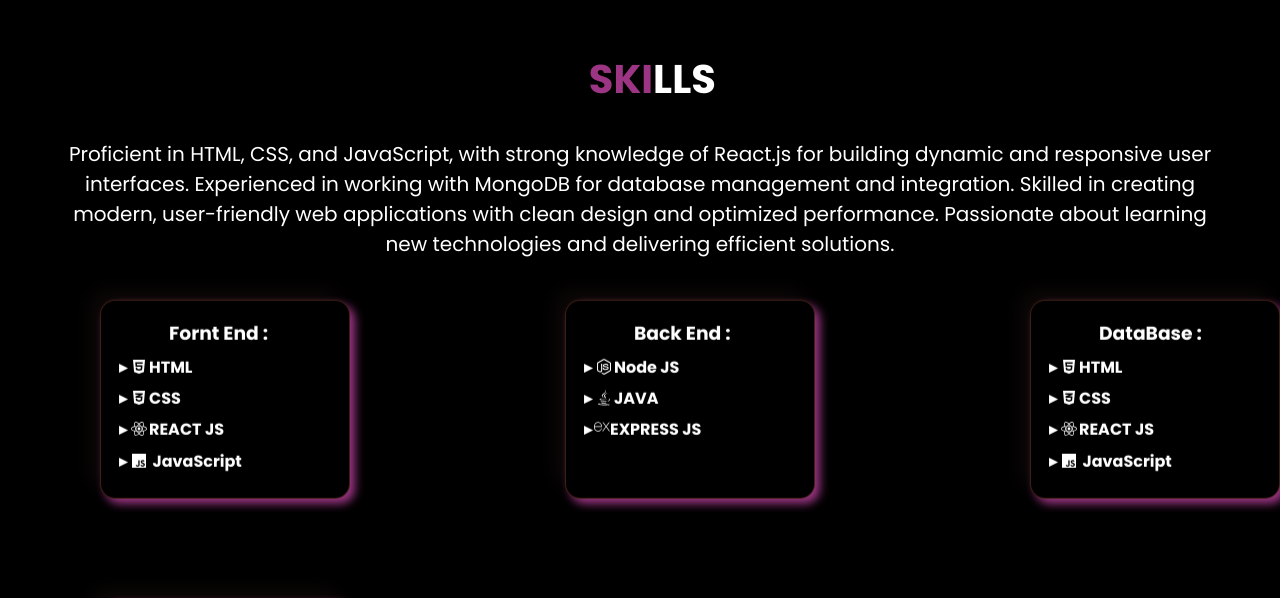
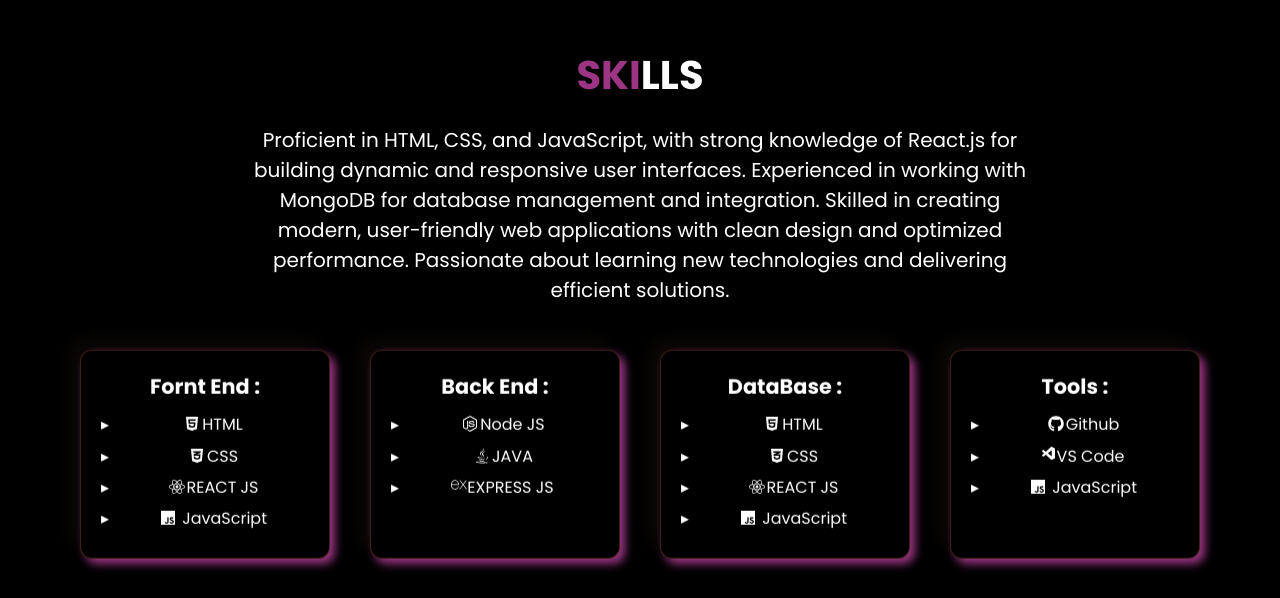
Before and after one commit to ssudharshan-s/portfolio, a React (Create React App) app: page / in a window 1280 px wide. Shown: the part 1551-2149 px from the top of the page. Built offline with nearby package versions, Linux system fonts and the light colour scheme.

Commit message:
Update Skill1.css

```diff
--- a/src/components/Skill1.css
+++ b/src/components/Skill1.css
@@ -1,76 +1,65 @@
-.skill{
+.skill {
   position: relative;
   background: black;
   width: 100%;
-    height: 109vh;
-    margin-top: -30px;;
+  min-height: 100vh;
+  margin-top: -30px;
+  padding: 40px 20px; /* add padding for spacing */
+  text-align: center;
+}
 
-}
-.skill h2{
-    margin-top:5%;
-    position: absolute;
-    padding-left: 46%;
-    text-align: center;
+.skill h2 {
+  margin: 20px 0;
   font-size: 40px;
   color: white;
 }
-.skill p{
-    position: absolute;
+
+.skill p {
   font-size: 20px;
   font-weight: 400;
-    padding: 0 50px;
-    text-align: center;
+  margin: 20px auto;
+  max-width: 800px;
   color: white;
-    margin-top: 12%;
-}
-.skill span{
-    color:rgba(156,53,132,255) ;
 }
 
+.skill span {
+  color: rgba(156, 53, 132, 255);
+}
 
-.skill-list{
-    position: absolute;
+.skill-list {
   display: flex;
-    justify-content: space-between;
   flex-wrap: wrap;
-    grid-template-columns: repeat(auto-fit, minmax(180px, 1fr));
-    gap:100px;
-    margin-top:25%;
-    padding-left: 100px;
+  justify-content: center;
+  gap: 40px;
+  margin-top: 50px;
+}
 
-}
-.skill-box{
-
+.skill-box {
   border: 0.1px solid rgba(124, 65, 36, 0.5);
   backdrop-filter: blur(10px);
   -webkit-backdrop-filter: blur(10px);
-    transition:all 0.3s ease;
   border-radius: 12px;
-    padding:20px;
-    background:#000;
-    color:#fff;
-    width:250px;
+  padding: 20px;
+  background: #000;
+  color: #fff;
+  width: 250px;
+  box-shadow: 5px 5px 10px rgba(156, 53, 132, 255),
+              -10px -10px 20px rgba(25, 17, 13, 0.5);
   transition: all 0.3s ease;
-    box-shadow: 5px 5px 10px rgba(156,53,132,255) ,
-                -10px -10px 20px rgba(25, 17, 13, 0.5);
+  animation: floatIcon 2s ease-in-out infinite;
 }
 
-.skill-box:hover{
+.skill-box:hover {
   transform: translateY(-2px);
-     box-shadow: 15px 15px 30px  rgba(156,53,132,255) ,
+  box-shadow: 15px 15px 30px rgba(156, 53, 132, 255),
               5px 5px 10px rgba(124, 65, 36, 0.5);
 }
 
-.skill-box h3{
-    align-items: center;
-    padding-inline-start: 50px;
+.skill-box h3 {
+  margin-bottom: 10px;
+  font-size: 1.3rem;
 }
-.skill-box ul li::before{
-      content: "▸";
-  position: absolute;
-  left: 0;
-  color: #ffffff;
-}
+
 .skill-box ul {
   list-style: none;
   padding-left: 0;
@@ -79,20 +68,72 @@
 .skill-box ul li {
   margin: 0.4rem 0;
   position: relative;
-  padding-left: 10px;
+  padding-left: 15px;
+}
+
+.skill-box ul li::before {
+  content: "▸";
+  position: absolute;
+  left: 0;
+  color: #ffffff;
+}
+
+/* Floating animation */
+@keyframes floatIcon {
+  0%, 100% { transform: translateY(0); }
+  50% { transform: translateY(-8px); }
+}
+
+/* ----------- RESPONSIVE ------------- */
+
+/* Mobile (≤600px) */
+@media (max-width: 600px) {
+  .skill h2 {
+    font-size: 28px;
+    padding: 0;
+  }
+
+  .skill p {
+    font-size: 16px;
+    padding: 0 10px;
+  }
+
+  .skill-list {
+    flex-direction: column;
+    align-items: center;
+    gap: 20px;
+    margin-top: 30px;
   }
 
   .skill-box {
-     font-weight: bold;
-  padding:  18px;
-  border-radius: 15px;
-   animation: floatIcon 2s ease-in-out infinite;
-  color: #ffffff;
-  user-select: none;
+    width: 90%; /* full width for phone */
+    font-size: 14px;
+  }
 }
 
+/* Tablets & small laptops (601px - 1024px) */
+@media (min-width: 601px) and (max-width: 1024px) {
+  .skill h2 {
+    font-size: 32px;
+  }
 
-@keyframes floatIcon{
-    0%,100% {transform:translateY(0);}
-    50% {transform: translateY(-8px);}
+  .skill p {
+    font-size: 18px;
+    padding: 0 20px;
   }
+
+  .skill-list {
+    gap: 30px;
+  }
+
+  .skill-box {
+    width: 45%; /* two boxes per row */
+  }
+}
+
+/* Large desktops (≥1025px) */
+@media (min-width: 1025px) {
+  .skill-box {
+    width: 250px; /* fixed card size */
+  }
+}
```
Lines whose indentation alone changed are shown as unchanged.
